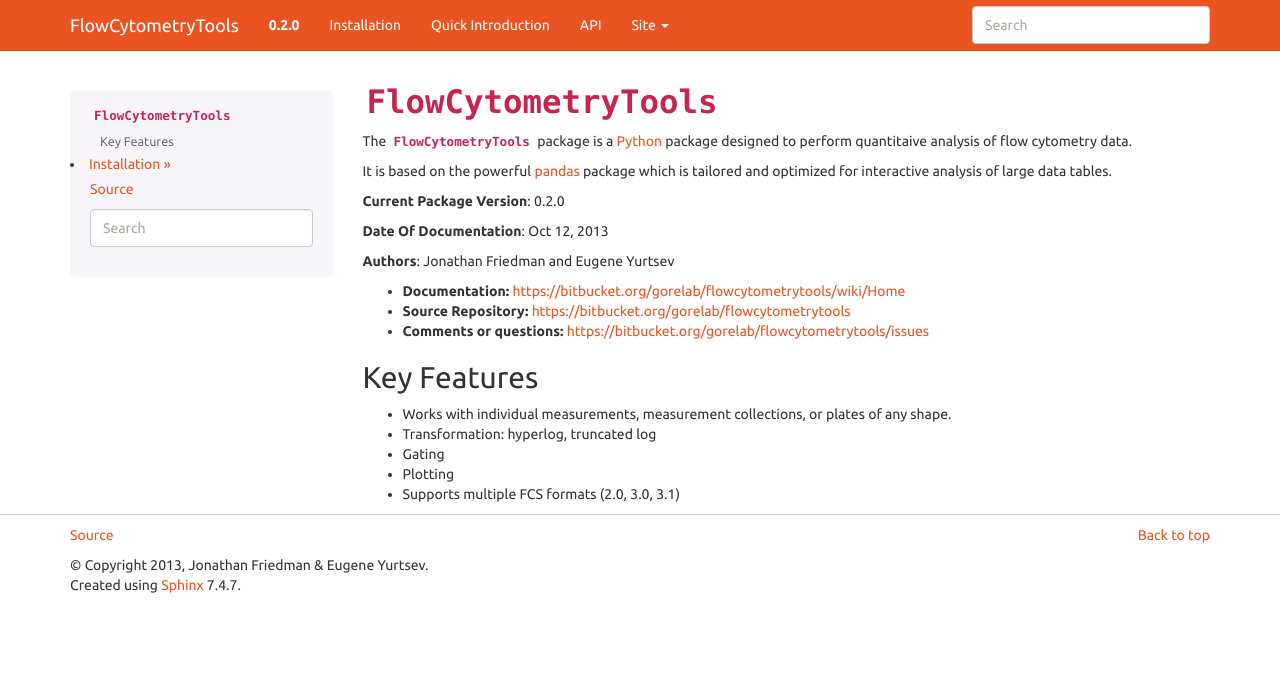
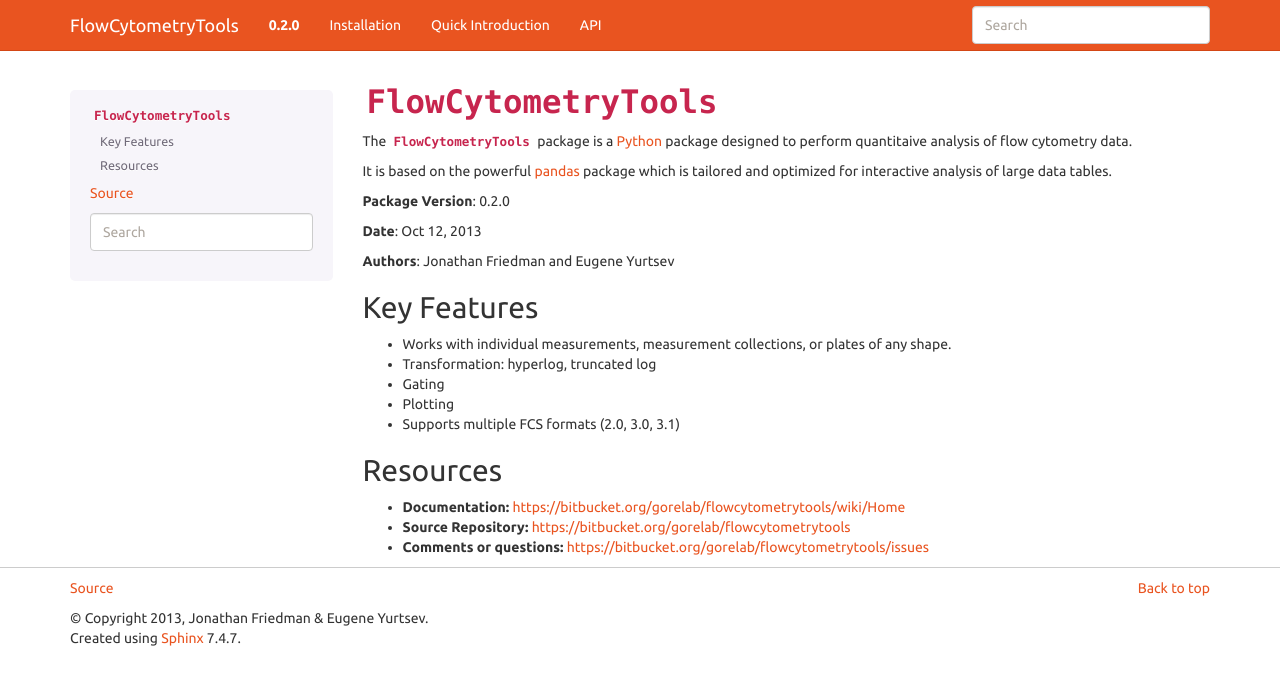
Before and after one commit to eyurtsev/FlowCytometryTools, a Sphinx documentation site: the page built from doc/source/index.rst, in a window 1280 px wide. Shown: the top 685 px of the page. Built offline with Sphinx 7.4.7, drawn with Linux system fonts in a browser that asks for light colours; formulas are drawn with MathJax 3; the version number is read from the project's files by our own code.

Commit message:
DOC: Updated index

```diff
--- a/doc/source/index.rst
+++ b/doc/source/index.rst
@@ -6,15 +6,11 @@
 It is based on the powerful `pandas <http://pandas.pydata.org/>`__ package which is tailored and optimized for interactive analysis of large data tables.
 
 
-**Current Package Version**: |version|
+**Package Version**: |version|
 
-**Date Of Documentation**: |today|
+**Date**: |today|
 
 **Authors**: Jonathan Friedman and Eugene Yurtsev
-
-- **Documentation:** https://bitbucket.org/gorelab/flowcytometrytools/wiki/Home
-- **Source Repository:** https://bitbucket.org/gorelab/flowcytometrytools
-- **Comments or questions:** https://bitbucket.org/gorelab/flowcytometrytools/issues
 
 Key Features
 ===================
@@ -24,10 +20,14 @@
 - Plotting
 - Supports multiple FCS formats (2.0, 3.0, 3.1)
 
+Resources
+===================
+
+- **Documentation:** https://bitbucket.org/gorelab/flowcytometrytools/wiki/Home
+- **Source Repository:** https://bitbucket.org/gorelab/flowcytometrytools
+- **Comments or questions:** https://bitbucket.org/gorelab/flowcytometrytools/issues
+
+
 .. toctree::
    :hidden:
    :maxdepth: 2
-
-   install
-   quick
-   api
```
